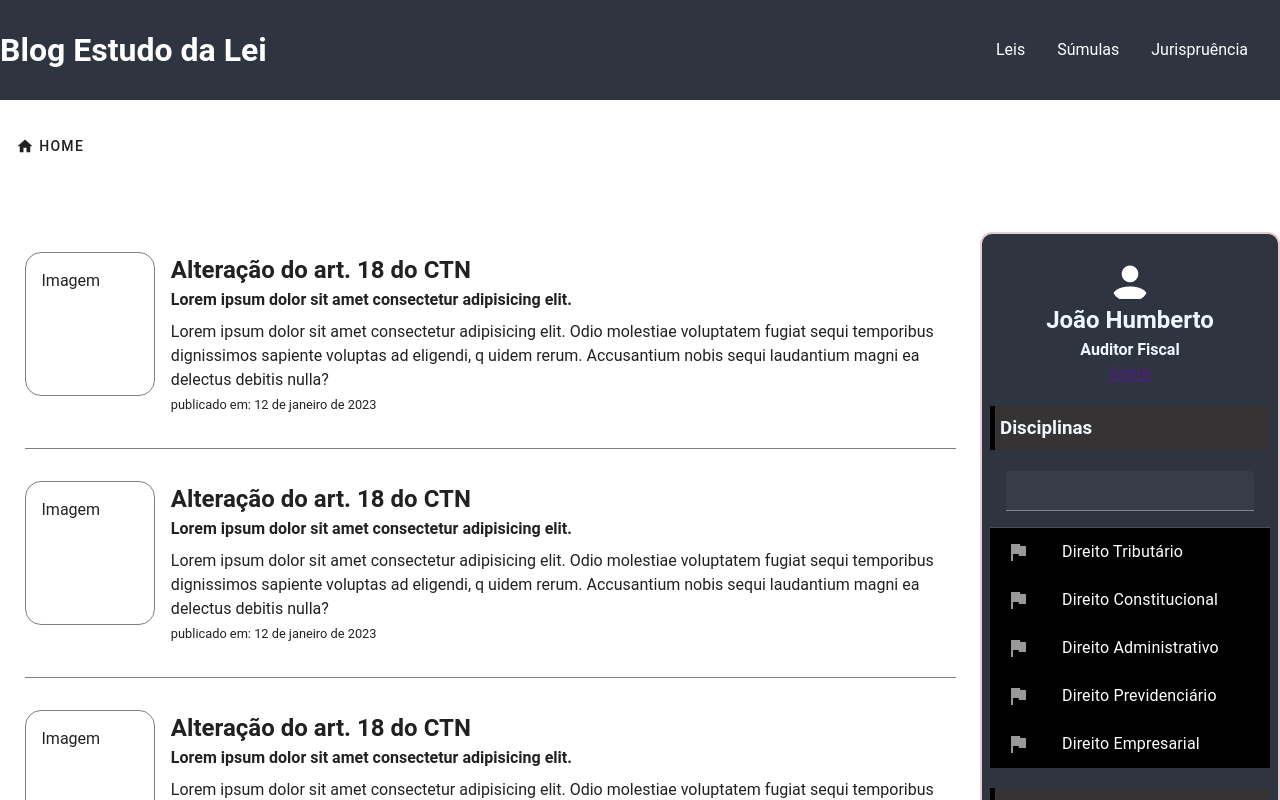
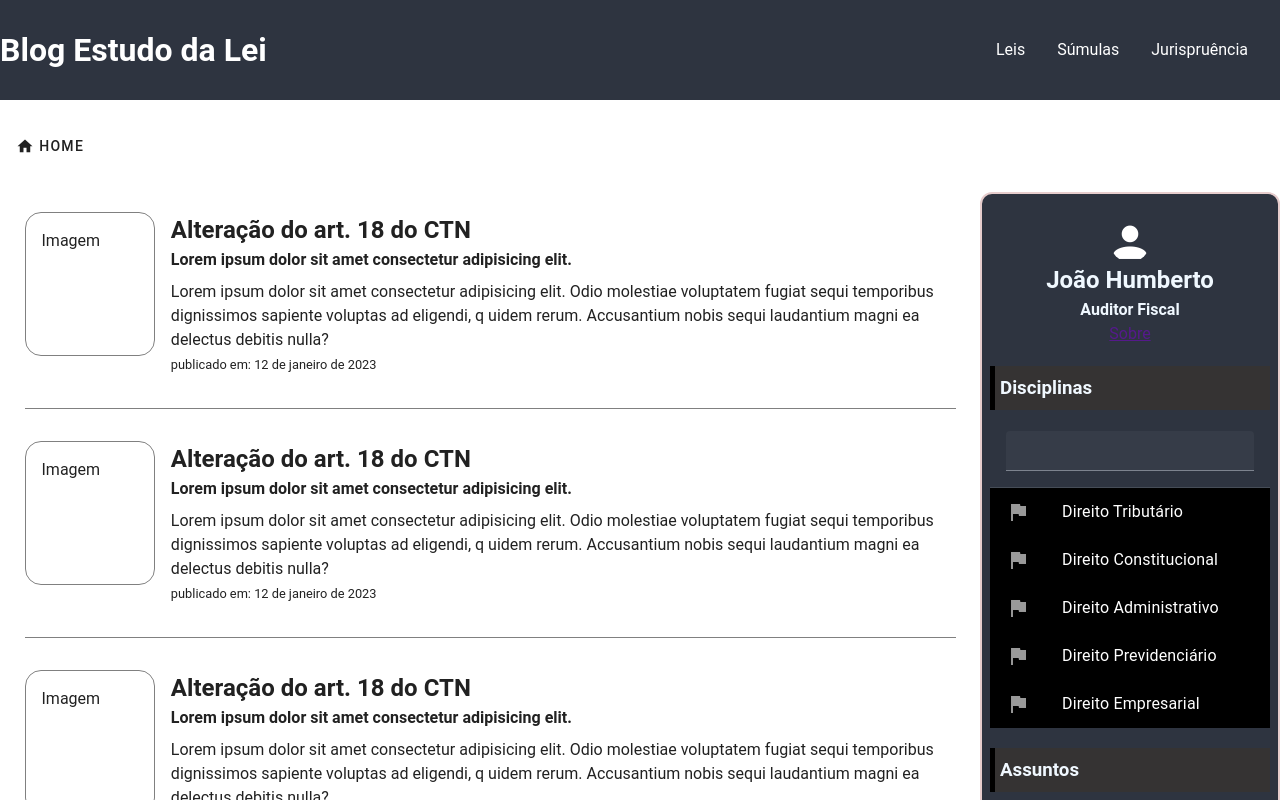
Before and after one commit to Guihumberto/blogestudodalei, a Vue app: page / in a window 1280 px wide. Shown: the top 800 px of the page. Built offline with nearby package versions, Linux system fonts and the light colour scheme.

Commit message:
page post one

```diff
--- a/src/views/Home.vue
+++ b/src/views/Home.vue
@@ -1,6 +1,6 @@
 <template>
   <div class="contApp">
-    <div class="breadcrumbs mt-16 pt-16 pb-10">
+    <div class="breadcrumbs mt-16 pt-16">
       <V-btn flat @click="generalStore.changePosts(true)"> <v-icon class="mr-1">mdi-home</v-icon>Home</V-btn>
     </div>
     <all-posts v-if="generalStore.readPosts" />
@@ -28,10 +28,12 @@
 }
 .breadcrumbs{
   width: 1320px;
+  padding-bottom: 16px;
 }
 @media (max-width: 1558px){
   .breadcrumbs{
     width: 100%;
+    padding-bottom: 0;
   }
 }
 </style>
```
